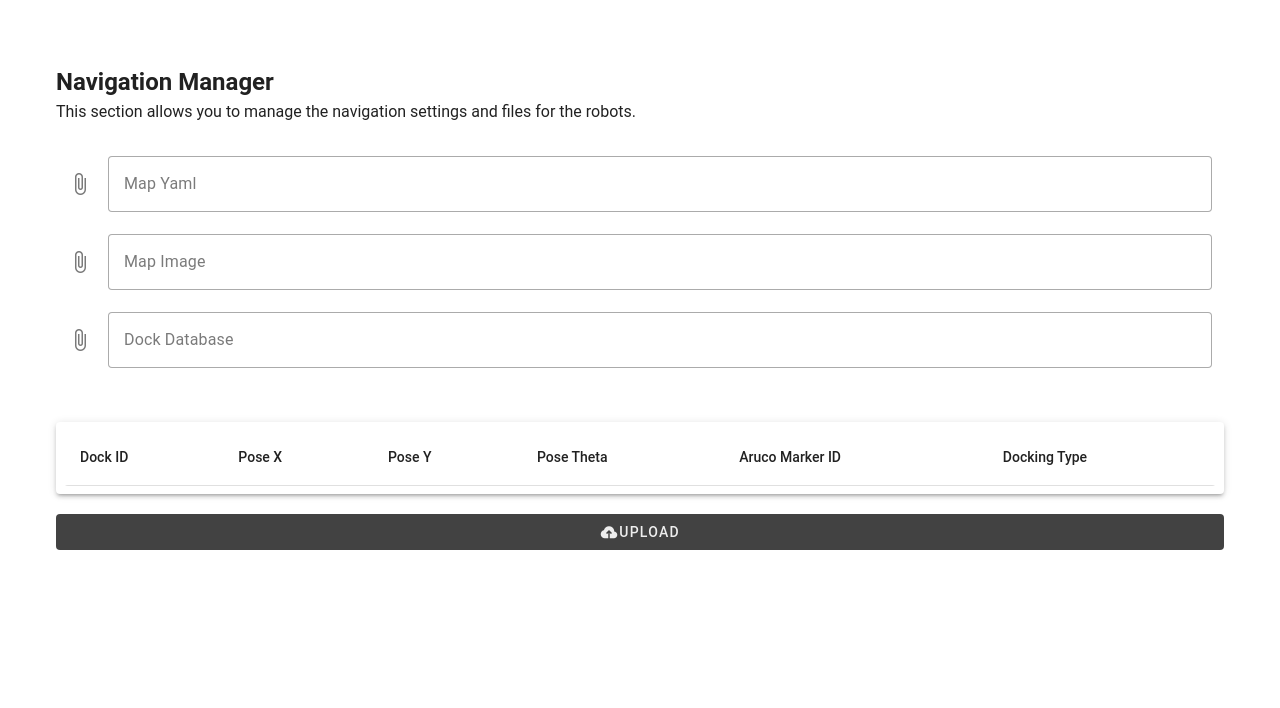
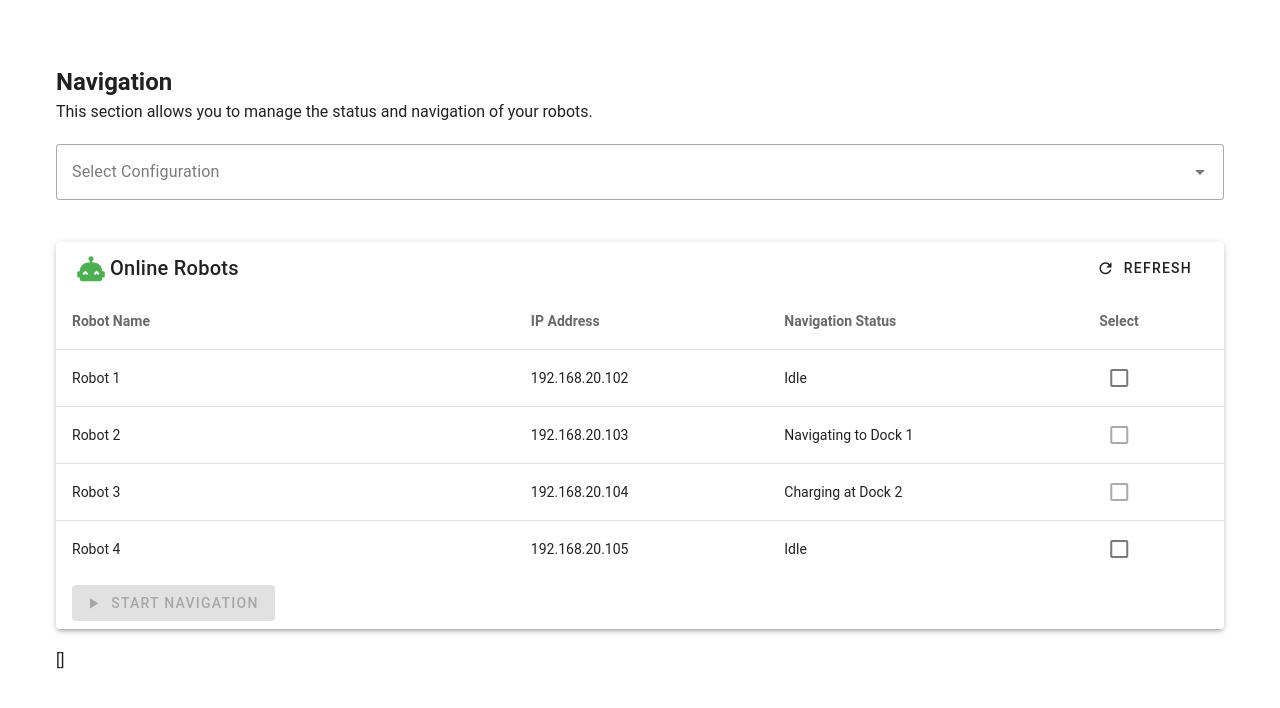
Before and after one commit to KarlBorromeo/couliglig_web, a Nuxt app: page /navigation in a window 1280 px wide. Shown: the top 708 px of the page. Built offline with nearby package versions, Linux system fonts and the light colour scheme.

Commit message:
feat: add Create Config page and update Navigation component for better robot management

```diff
--- a/layouts/default.vue
+++ b/layouts/default.vue
@@ -35,7 +35,8 @@
                 <v-list-item prepend-icon="mdi-map" title="Map" value="map" to="/map" link></v-list-item>
                 <v-list-item prepend-icon="mdi-database" title="Database" value="database" to="/database"></v-list-item>
             </v-list-group>
-            <v-list-item prepend-icon="mdi-robot" title="Navigation" value="navigation" to="/navigation"></v-list-item>
+            <v-list-item prepend-icon="mdi-robot" title="Create Config" value="create-config" to="/create-config"></v-list-item>
+            <v-list-item prepend-icon="mdi-navigation" title="Navigation" value="navigation" to="/navigation"></v-list-item>
             </v-list>
         </v-navigation-drawer>
 
--- /dev/null
+++ b/pages/create-config.vue
@@ -0,0 +1,128 @@
+<template>
+  <v-container class="d-flex flex-column ga-5">
+    <section class="">
+      <h1>Config Manager</h1>
+      <p>This section allows you to create the configuration settings and files for the robots.</p>
+    </section>
+    <v-col>
+      <v-file-input clearable label="Map Yaml" variant="outlined" accept=".yaml,.yml" v-model="mapYamlFile"></v-file-input>
+      <v-file-input clearable label="Map Image" variant="outlined" accept=".pgm" v-model="mapImageFile"></v-file-input>
+      <v-file-input clearable label="Dock Database" variant="outlined" accept=".yaml,.yml" v-model="dockYamlFile"></v-file-input>
+    </v-col>
+    <v-card elevation="3" class="pa-2">
+      <v-table striped="even">
+        <thead>
+          <tr>
+            <th>Dock ID</th>
+            <th>Pose X</th>
+            <th>Pose Y</th>
+            <th>Pose Theta</th>
+            <th>Aruco Marker ID</th>
+            <th>Docking Type</th>
+          </tr>
+        </thead>
+        <tbody>
+          <tr v-for="(dock, i) in docks" :key="i">
+            <td>{{ dock.dock_id }}</td>
+            <td>{{ dock.x }}</td>
+            <td>{{ dock.y }}</td>
+            <td>{{ dock.theta }}</td>
+            <td>{{ dock.aruco_id }}</td>
+            <td>
+                <v-select
+                  :items="dockingTypes"
+                  v-model="dock.dock_type"
+                  variant="outlined"
+                  density="compact"
+                  class="mx-auto my-0"
+                  hide-details
+                ></v-select>
+            </td>
+          </tr>
+        </tbody>
+      </v-table>
+    </v-card>
+    <UploadModal @submit="handleSubmit"/>
+  </v-container>
+</template>
+
+<script setup lang="ts">
+  import YAML from "yaml";
+  const dockStore = useDockStore();
+  const dockYamlFile = ref<File | null>(null);
+  const mapYamlFile = ref<File | null>(null);
+  const mapImageFile = ref<File | null>(null);
+
+  const dockingTypes = ['pickup', 'receiver', 'waiting_zone']
+
+  interface Dock {
+    config_id: number | undefined
+    dock_id: string
+    dock_type: string
+    x: number
+    y: number
+    theta: number
+    aruco_id: number
+  }
+  const docks = ref<Dock[]>([])
+
+  watch(dockYamlFile, async (file: File | null) => {
+    docks.value = [];
+    if (!file) {
+      return;
+    }
+    try {
+      loadYaml(file)
+    } catch (error) {
+      console.error('Error reading file:', error)
+    }
+  })
+
+  function loadYaml(file : File | null) {
+    if (!file) return;
+    const reader = new FileReader();
+    reader.onload = function(e) {
+      const text = e.target?.result;
+      if (typeof text === "string") {
+      try {
+          const parsed = YAML.parse(text);
+          const docksData = parsed.docks;
+          for (const dockKey in docksData) {
+            const dockInfo = docksData[dockKey];
+            const pose = dockInfo.pose;
+            const marker = dockInfo.aruco_markers;
+            const dock_type = dockInfo.dock_type;
+            docks.value.push({
+              config_id: undefined,
+              dock_id: dockKey,
+              dock_type: dock_type,
+              x: +pose[0],
+              y: +pose[1],
+              theta: +pose[2],
+              aruco_id: marker.center
+            });
+          }
+        } catch (err) {
+          console.error("Invalid YAML file", err);
+        }
+      }
+    };
+    reader.readAsText(file);
+  }
+
+  function handleSubmit(data: { name: string, description: string }) {
+    const formDataMap = handleMapSubmit();
+    dockStore.createConfig(data, docks.value, formDataMap)
+  }
+
+  function handleMapSubmit() {
+    const formData = new FormData();
+    if (mapYamlFile.value) {
+      formData.append("map_yaml", mapYamlFile.value);
+    }
+    if (mapImageFile.value) {
+      formData.append("map_image", mapImageFile.value);
+    }
+    return formData;
+  }
+</script>
--- a/pages/navigation.vue
+++ b/pages/navigation.vue
@@ -1,128 +1,57 @@
 <template>
   <v-container class="d-flex flex-column ga-5">
     <section class="">
-      <h1>Navigation Manager</h1>
-      <p>This section allows you to manage the navigation settings and files for the robots.</p>
+      <h1>Navigation</h1>
+      <p>This section allows you to manage the status and navigation of your robots.</p>
     </section>
-    <v-col>
-      <v-file-input clearable label="Map Yaml" variant="outlined" accept=".yaml,.yml" v-model="mapYamlFile"></v-file-input>
-      <v-file-input clearable label="Map Image" variant="outlined" accept=".pgm" v-model="mapImageFile"></v-file-input>
-      <v-file-input clearable label="Dock Database" variant="outlined" accept=".yaml,.yml" v-model="dockYamlFile"></v-file-input>
-    </v-col>
-    <v-card elevation="3" class="pa-2">
-      <v-table striped="even">
+    <section>
+      <v-select
+        :items="['Dock 1', 'Dock 2', 'Dock 3']"
+        label="Select Configuration"
+        variant="outlined"
+      ></v-select>
+    </section>
+    <v-card elevation="3">
+      <v-card-title class="d-flex align-center">
+        <p class="ml-1"><v-icon class="py-0 my-0" color="green">mdi-robot-excited</v-icon><span class="ml-1">Online Robots</span></p>
+        <v-spacer></v-spacer>
+        <v-btn variant="flat" prepend-icon="mdi-refresh">Refresh</v-btn>
+      </v-card-title>
+      <v-table>
         <thead>
           <tr>
-            <th>Dock ID</th>
-            <th>Pose X</th>
-            <th>Pose Y</th>
-            <th>Pose Theta</th>
-            <th>Aruco Marker ID</th>
-            <th>Docking Type</th>
+            <th v-for="header in itemHeader" :key="header" class="font-weight-bold" style="color: rgb(105, 105, 105);">
+              {{ header }}
+            </th>
           </tr>
         </thead>
         <tbody>
-          <tr v-for="(dock, i) in docks" :key="i">
-            <td>{{ dock.dock_id }}</td>
-            <td>{{ dock.x }}</td>
-            <td>{{ dock.y }}</td>
-            <td>{{ dock.theta }}</td>
-            <td>{{ dock.aruco_id }}</td>
-            <td>
-                <v-select
-                  :items="dockingTypes"
-                  v-model="dock.dock_type"
-                  variant="outlined"
-                  density="compact"
-                  class="mx-auto my-0"
-                  hide-details
-                ></v-select>
-            </td>
+          <tr
+            v-for="item in itemsData"
+            :key="item.name"
+          >
+            <td>{{ item.name }}</td>
+            <td>{{ item.ip }}</td>
+            <td>{{ item.status }}</td>
+            <td><v-checkbox hide-details :disabled="item.status.toUpperCase() !== 'IDLE'" v-model="selectedRobots" :value="item.name"></v-checkbox></td>
           </tr>
         </tbody>
+        <v-footer class="d-flex align-center">
+          <v-btn variant="flat" prepend-icon="mdi-play" :disabled="selectedRobots.length === 0" :color="selectedRobots.length === 0 ? '' : 'primary'">Start Navigation</v-btn>
+        </v-footer>
       </v-table>
     </v-card>
-    <UploadModal @submit="handleSubmit"/>
+    {{ selectedRobots }}
   </v-container>
 </template>
 
 <script setup lang="ts">
-  import YAML from "yaml";
-  const dockStore = useDockStore();
-  const dockYamlFile = ref<File | null>(null);
-  const mapYamlFile = ref<File | null>(null);
-  const mapImageFile = ref<File | null>(null);
-
-  const dockingTypes = ['pickup', 'receiver', 'waiting_zone']
-
-  interface Dock {
-    config_id: number | undefined
-    dock_id: string
-    dock_type: string
-    x: number
-    y: number
-    theta: number
-    aruco_id: number
-  }
-  const docks = ref<Dock[]>([])
-
-  watch(dockYamlFile, async (file: File | null) => {
-    docks.value = [];
-    if (!file) {
-      return;
-    }
-    try {
-      loadYaml(file)
-    } catch (error) {
-      console.error('Error reading file:', error)
-    }
-  })
-
-  function loadYaml(file : File | null) {
-    if (!file) return;
-    const reader = new FileReader();
-    reader.onload = function(e) {
-      const text = e.target?.result;
-      if (typeof text === "string") {
-      try {
-          const parsed = YAML.parse(text);
-          const docksData = parsed.docks;
-          for (const dockKey in docksData) {
-            const dockInfo = docksData[dockKey];
-            const pose = dockInfo.pose;
-            const marker = dockInfo.aruco_markers;
-            const dock_type = dockInfo.dock_type;
-            docks.value.push({
-              config_id: undefined,
-              dock_id: dockKey,
-              dock_type: dock_type,
-              x: +pose[0],
-              y: +pose[1],
-              theta: +pose[2],
-              aruco_id: marker.center
-            });
-          }
-        } catch (err) {
-          console.error("Invalid YAML file", err);
-        }
-      }
-    };
-    reader.readAsText(file);
-  }
-
-  function handleSubmit(data: { name: string, description: string }) {
-    const formDataMap = handleMapSubmit();
-    dockStore.createConfig(data, docks.value, formDataMap)
-  }
-
-  function handleMapSubmit() {
-    const formData = new FormData();
-    if (mapYamlFile.value) {
-      formData.append("map_yaml", mapYamlFile.value);
-    }
-    if (mapImageFile.value) {
-      formData.append("map_image", mapImageFile.value);
-    }
-    return formData;
-  }
+  const selectedRobots = ref<string[]>([])
+  const itemHeader = ['Robot Name', 'IP Address', 'Navigation Status', 'Select']
+  const itemsData = [
+    { name: 'Robot 1', ip: '192.168.20.102', status: 'Idle' },
+    { name: 'Robot 2', ip: '192.168.20.103', status: 'Navigating to Dock 1' },
+    { name: 'Robot 3', ip: '192.168.20.104', status: 'Charging at Dock 2' },
+    { name: 'Robot 4', ip: '192.168.20.105', status: 'Idle' },
+]
 </script>
--- a/stores/dockStore.ts
+++ b/stores/dockStore.ts
@@ -24,7 +24,7 @@ export const useDockStore = defineStore("dock", {
                 }
             });
 
-            // TODO add here rquest for intial poses yaml
+            // TODO: add here request for initial poses yaml
 
             console.log("Config created successfully:", config);
             console.log("Docks updated with config_id:", updatedDocksPayload);
```
